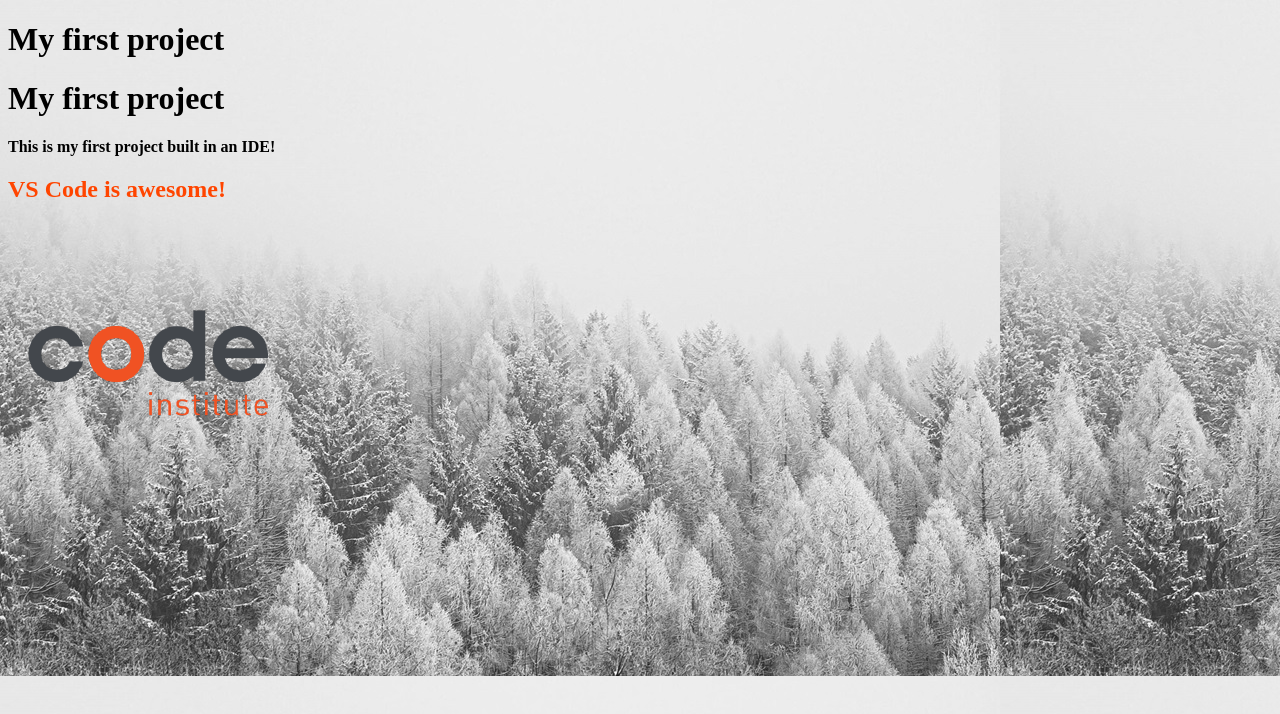
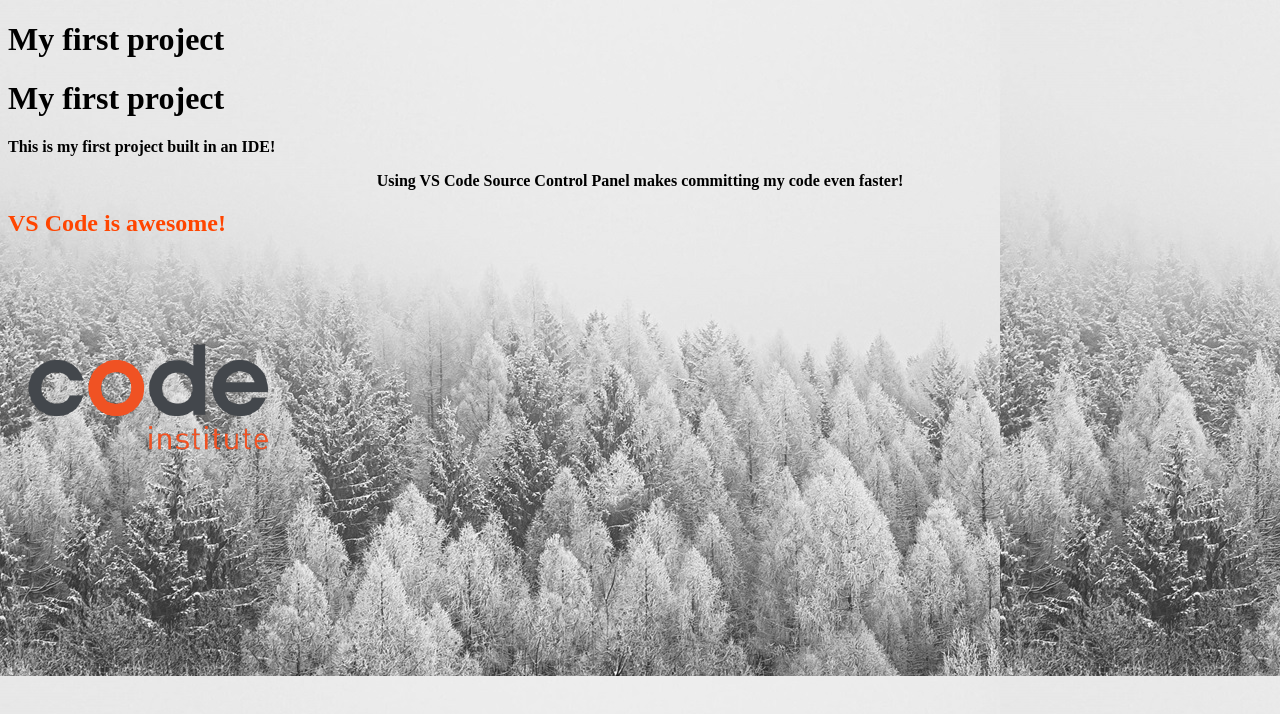
Before and after one commit to Zoe-Perry/my-first-project, a plain HTML site: page index.html in a window 1280 px wide. Drawn offline with Linux system fonts and the light colour scheme.

Commit message:
Added new paragraph in index.html with styling in styles.css to center align text

```diff
--- a/assets/css/styles.css
+++ b/assets/css/styles.css
@@ -15,3 +15,7 @@ h2{
 p{
     font-weight:bold;
 }
+
+.text-center{
+    text-align:center;
+}
--- a/index.html
+++ b/index.html
@@ -10,6 +10,7 @@
     <h1>My first project</h1>
     <h1>My first project</h1>
     <p>This is my first project built in an IDE!</p>
+    <p class="text-center">Using VS Code Source Control Panel makes committing my code even faster!</p>
     <h2>VS Code is awesome!</h2>
     <img src="assets/images/logo.png" alt="Code Institute Logo" />
   </body>
```
